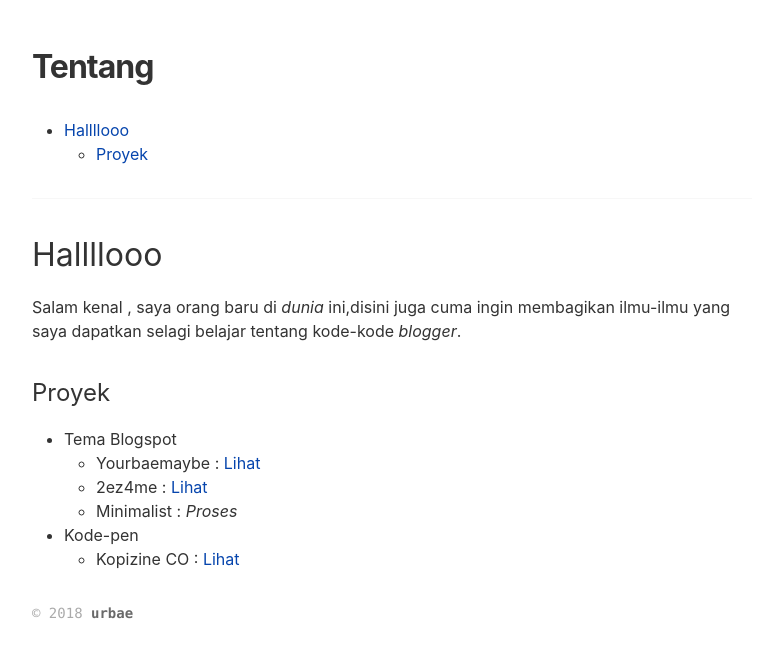
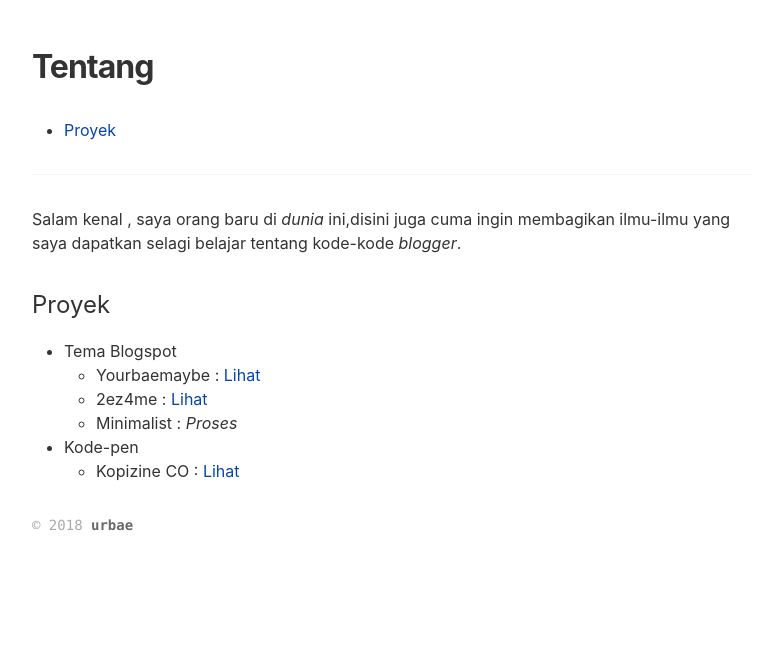
Before and after one commit to urbae/urbae.github.io, a Jekyll site: the page built from tentang.md, in a window 1280 px wide. Shown: the top 658 px of the page, without its empty margins (8-768 px from the left). Built offline with Jekyll 4.4.1, drawn with Linux system fonts in a browser that asks for light colours.

Commit message:
update
deleted h2

```diff
--- a/tentang.md
+++ b/tentang.md
@@ -8,8 +8,6 @@ toc: true
 
 ----
 
-
-## Hallllooo
 Salam kenal , saya orang baru di <em>dunia</em> ini,disini juga cuma ingin membagikan ilmu-ilmu yang saya dapatkan selagi belajar tentang kode-kode <em>blogger</em>.
 
 ### Proyek
```
